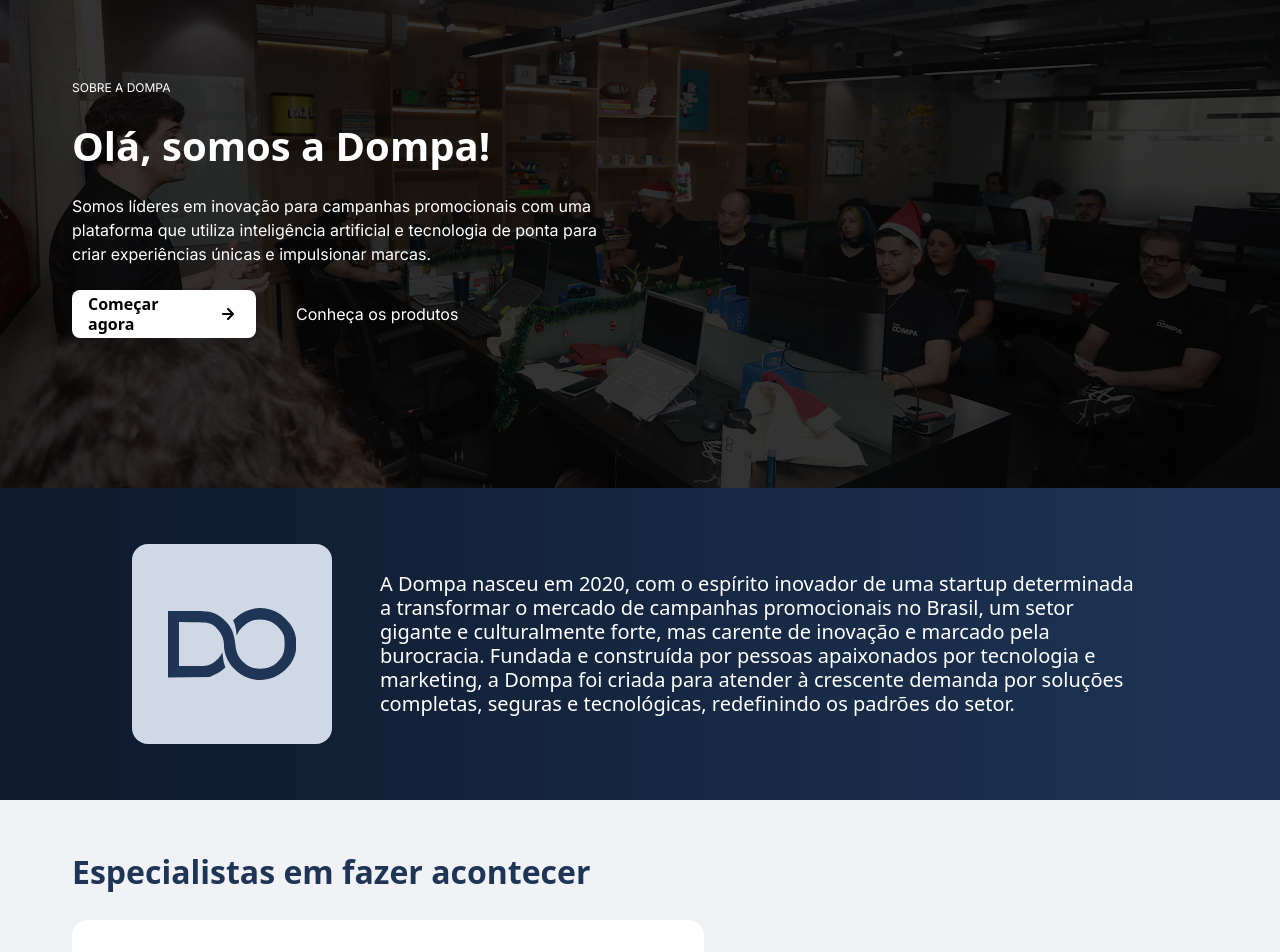
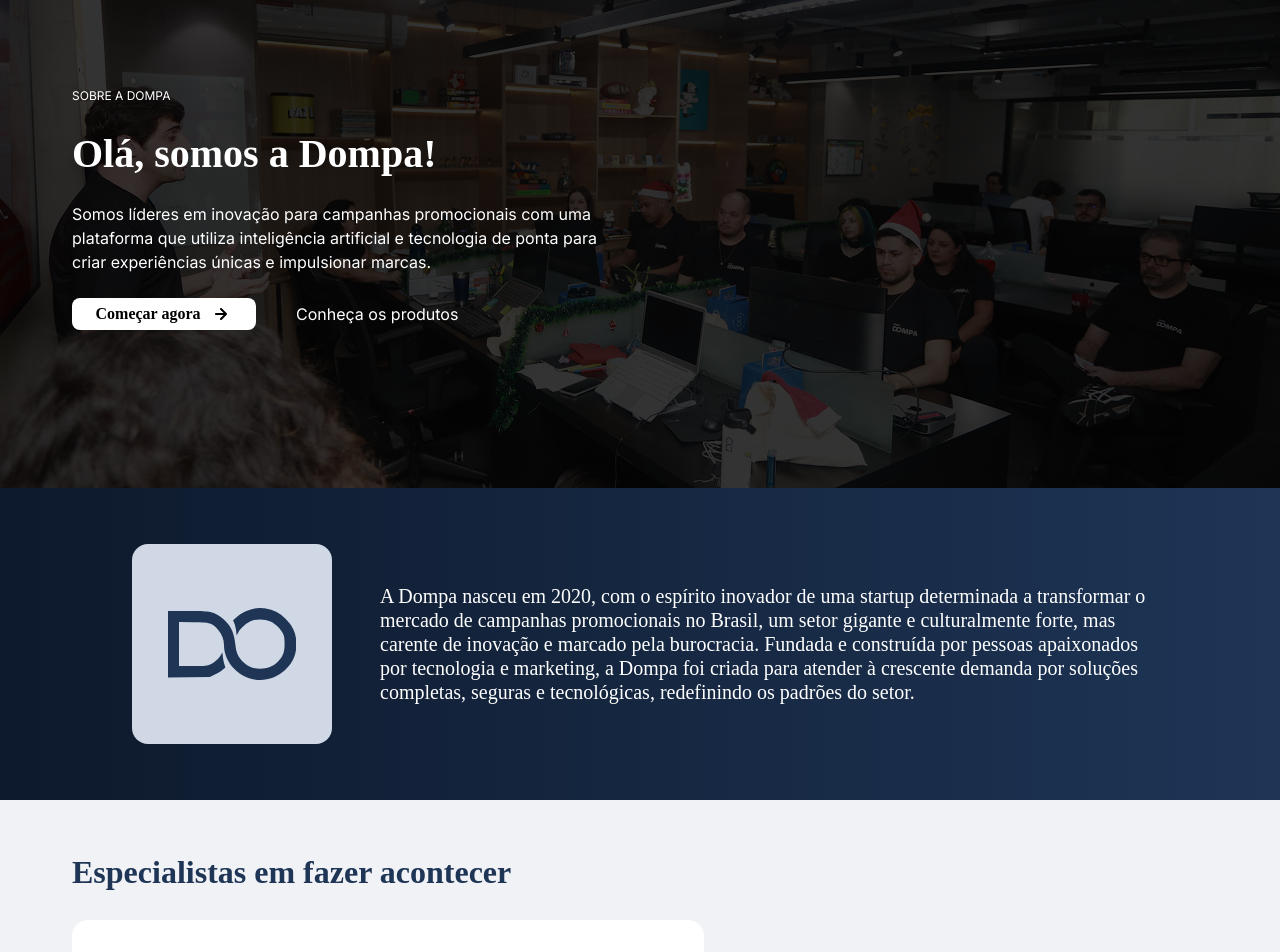
Before and after one commit to dompaentretenimento/dompa-front-v4, a Next.js app: page /quem-somos in a window 1280 px wide. Shown: the part 140-1092 px from the top of the page. Built offline with nearby package versions, Linux system fonts and the light colour scheme; no server answers.

Commit message:
fix: change font

```diff
--- a/src/app/globals.css
+++ b/src/app/globals.css
@@ -1,9 +1,11 @@
 @import "tailwindcss";
+@import url("https://fonts.googleapis.com/css2?family=Red+Hat+Display:wght@400;500;700&display=swap");
 
 @theme {
   --*: initial;
 
-  --font-family: var(--font-primary), system-ui, sans-serif;
+  --font-primary: "Red Hat Display";
+  --font-family: "Red Hat Display";
   --font-weight-bold: 700;
   --font-weight-medium: 500;
   --font-weight-regular: 400;
@@ -120,63 +122,63 @@
 
 @layer components {
   .display-large {
-    font-family: var(--font-family-primary);
+    font-family: var(--font-family);
     font-weight: var(--font-weight-bold);
     font-size: var(--text-xxxl);
     line-height: var(--leading-huge);
   }
 
   .display-medium {
-    font-family: var(--font-family-primary);
+    font-family: var(--font-family);
     font-weight: var(--font-weight-bold);
     font-size: var(--text-xxl);
     line-height: var(--leading-xxl);
   }
 
   .display-small {
-    font-family: var(--font-family-primary);
+    font-family: var(--font-family);
     font-weight: var(--font-weight-bold);
     font-size: var(--text-xl);
     line-height: var(--leading-xxl);
   }
 
   .headline-large {
-    font-family: var(--font-family-primary);
+    font-family: var(--font-family);
     font-weight: var(--font-weight-bold);
     font-size: var(--text-lg);
     line-height: var(--leading-xl);
   }
 
   .headline-medium {
-    font-family: var(--font-family-primary);
+    font-family: var(--font-family);
     font-weight: var(--font-weight-bold);
     font-size: var(--text-md);
     line-height: var(--leading-lg);
   }
 
   .headline-small {
-    font-family: var(--font-family-primary);
+    font-family: var(--font-family);
     font-weight: var(--font-weight-regular);
     font-size: var(--text-sm);
     line-height: var(--leading-md);
   }
 
   .title-large {
-    font-family: var(--font-family-primary);
+    font-family: var(--font-family);
     font-weight: var(--font-weight-bold);
     font-size: var(--text-sm);
     line-height: var(--leading-md);
   }
 
   .title-medium {
-    font-family: var(--font-family-primary);
+    font-family: var(--font-family);
     font-weight: var(--font-weight-bold);
     font-size: var(--text-xs);
     line-height: var(--leading-sm);
   }
 
   .title-small {
-    font-family: var(--font-family-primary);
+    font-family: var(--font-family);
     font-weight: var(--font-weight-bold);
     font-size: var(--text-xxs);
     line-height: var(--leading-xs);
@@ -229,6 +231,9 @@
   .bold {
     font-weight: var(--font-weight-bold);
   }
+  body {
+    font-family: var(--font-family);
+  }
 }
 
 @layer components {
@@ -279,3 +284,7 @@
     display: none;
   }
 }
+html,
+body {
+  font-family: var(--font-family);
+}
```
